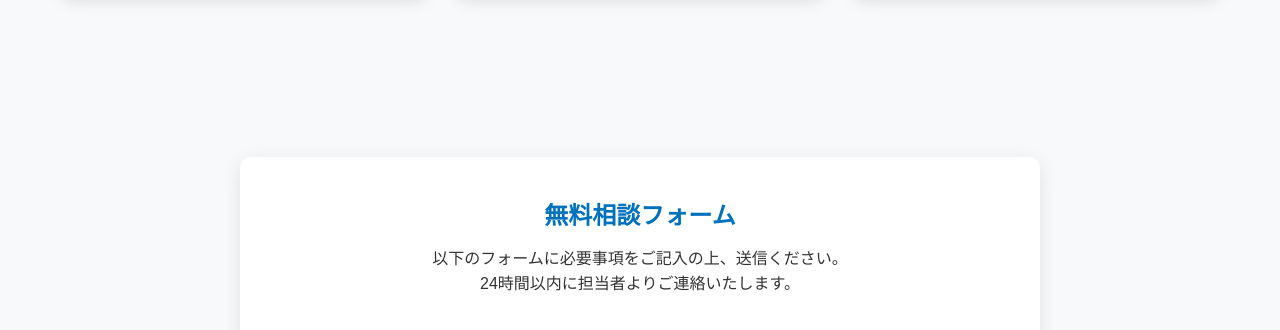
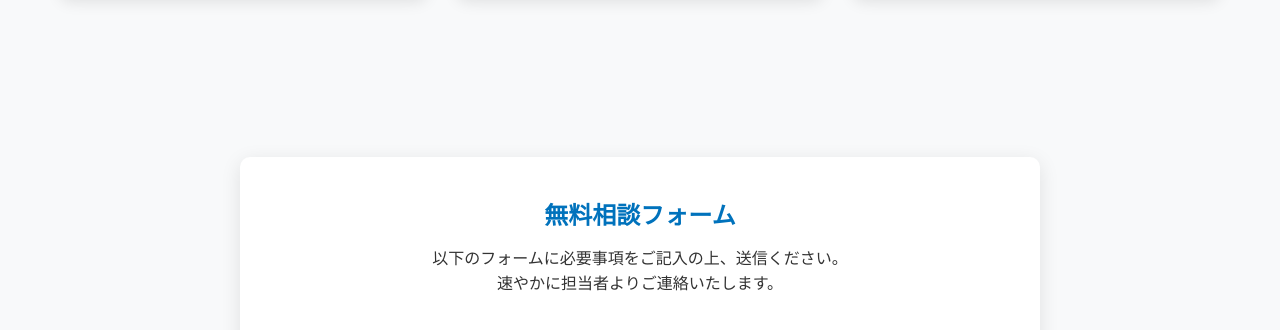
Before and after one commit to junkei-co/mail2lp01, a plain HTML site: page index.html in a window 1280 px wide. Shown: the part 6283-6613 px from the top of the page. Drawn offline with Linux system fonts and the light colour scheme; grey boxes are pictures that could not be loaded.

Commit message:
Update index.html

```diff
--- a/index.html
+++ b/index.html
@@ -922,7 +922,7 @@
             <div class="form-container animated">
                 <div class="form-header">
                     <h2>無料相談フォーム</h2>
-                    <p>以下のフォームに必要事項をご記入の上、送信ください。<br>24時間以内に担当者よりご連絡いたします。</p>
+                    <p>以下のフォームに必要事項をご記入の上、送信ください。<br>速やかに担当者よりご連絡いたします。</p>
                 </div>
                 <iframe src="https://forms.gle/MGYyMGXsw3dJrgEj8" class="form-iframe"></iframe>
             </div>
```
